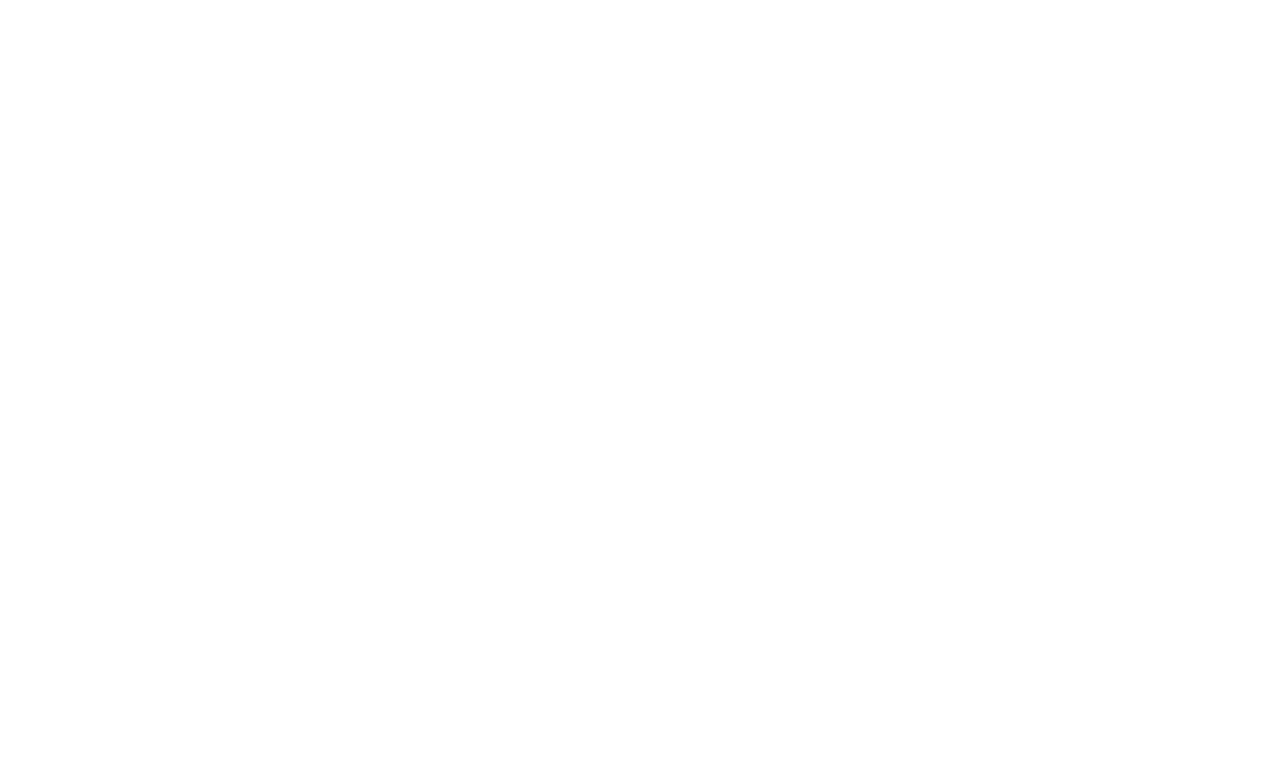
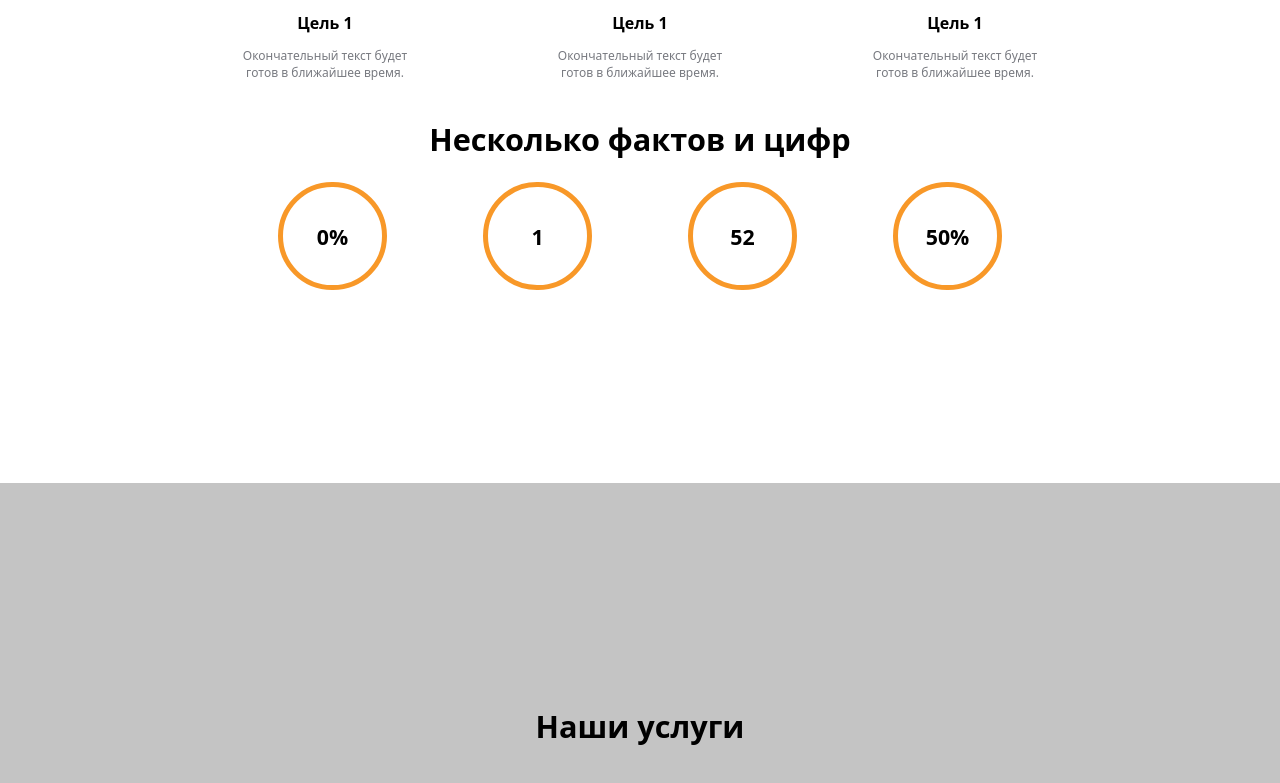
Before and after one commit to JustAlexeyDev/pagecity, a React (Create React App) app in the folder Frontend/: page / in a window 1280 px wide. Shown: the part 1917-2700 px from the top of the page. Before the commit the page ends 1600 px from the top, so only its background shows below. Built offline with nearby package versions, Linux system fonts and the light colour scheme.

Commit message:
Update Home.jsx

```diff
--- a/Frontend/src/Pages/Home.jsx
+++ b/Frontend/src/Pages/Home.jsx
@@ -1,6 +1,8 @@
 import Header from "../Components/Header/Header";
 import Slider from "../Components/Slider/Slider";
 import VideoBlock from "../Components/VideoBlock/VideoBlock";
+import Goals from "../Components/Goals/Goals";
+import Service from "../Components/Service/Service";
 
 const Home = () => {
     return(
@@ -8,6 +10,8 @@
             <Header />
             <Slider />
             <VideoBlock />
+            <Goals />
+            <Service />
         </div>
     );
 }
```
